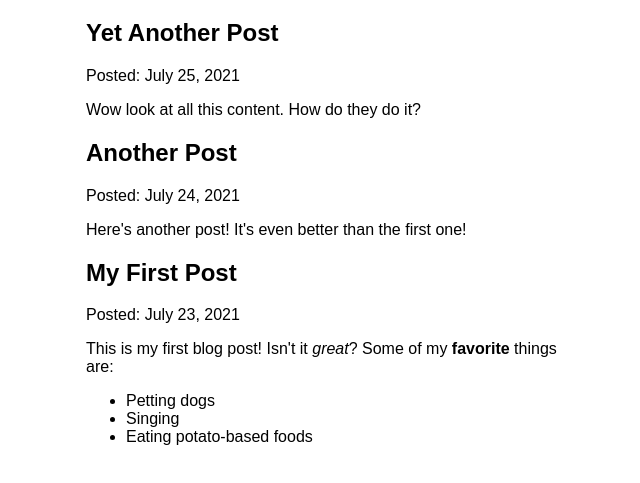
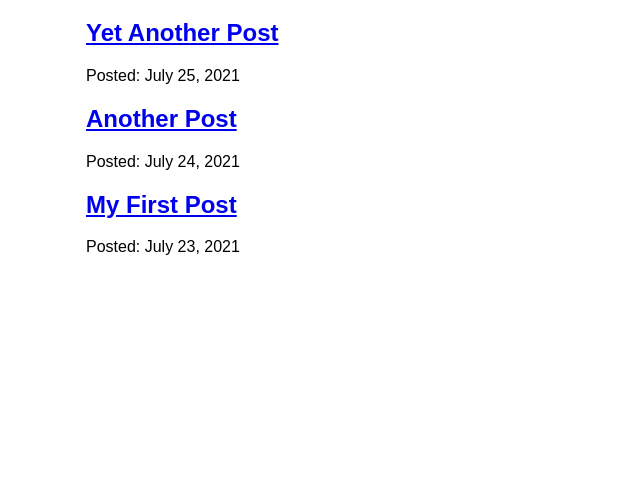
Before and after one commit to bella77-69/first-gatsby-app, a Gatsby site: page /blog in a window 1280 px wide. Shown: the part 157-640 px from the top of the page, without its empty margins (304-944 px from the left). Built offline with nearby package versions, Linux system fonts and the light colour scheme; Gatsby itself is replaced by a stand-in of ours.

Commit message:
Finished Gatsby Tutorial Part 6

```diff
--- a/src/pages/blog.js
+++ b/src/pages/blog/index.js
@@ -1,36 +1,34 @@
 import * as React from 'react'
-import { graphql } from 'gatsby'
-import { MDXRenderer } from 'gatsby-plugin-mdx'
-import Layout from '../components/layout'
-
+import { Link, graphql } from 'gatsby'
+import Layout from '../../components/layout'
 const BlogPage = ({ data }) => {
   return (
     <Layout pageTitle="My Blog Posts">
       {
-        data.allMdx.nodes.map((node) => (
+        data.allMdx.nodes.map(node => (
           <article key={node.id}>
-            <h2>{node.frontmatter.title}</h2>
+            <h2>
+              <Link to={`/blog/${node.slug}`}>
+                {node.frontmatter.title}
+              </Link>
+            </h2>
             <p>Posted: {node.frontmatter.date}</p>
-            <MDXRenderer>
-              {node.body}
-            </MDXRenderer>
           </article>
         ))
       }
-
     </Layout>
   )
 }
 export const query = graphql`
-query {
+  query {
     allMdx(sort: {fields: frontmatter___date, order: DESC}) {
       nodes {
         frontmatter {
-        title
-        date(formatString: "MMMM D, YYYY")
+          date(formatString: "MMMM D, YYYY")
+          title
         }
         id
-        body
+        slug
       }
     }
   }
```
Also changed, not shown: src/pages/blog/{mdx.slug}.js (added, +26 -0 lines).
